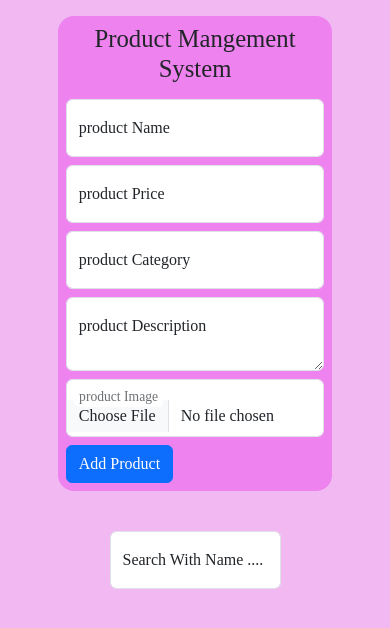
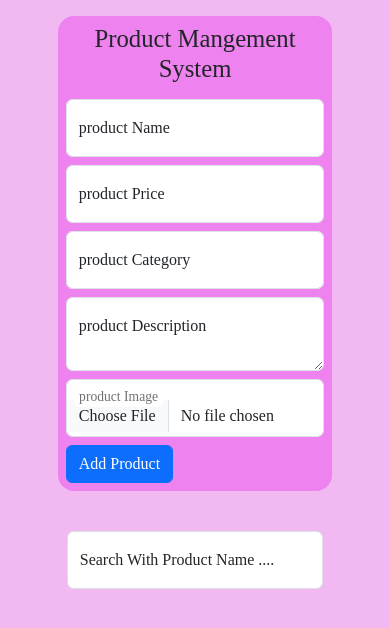
Before and after one commit to Abdulrahmaneltohamy/CRUD-SYSTEM, a plain HTML site: page index.html in a window 390 px wide. Drawn offline with Linux system fonts and the light colour scheme.

Commit message:
responsive M

```diff
--- a/index.html
+++ b/index.html
@@ -52,10 +52,10 @@
       </div>
     </div>
 
-    <div class="container py-4 w-50 m-auto">
-      <div class="form-floating">
+    <div class="container py-4 px-4">
+      <div class="form-floating w-75 m-auto">
         <input type="text" class="form-control" id="btnSearch" placeholder="btnSearch">
-        <label for="btnSearch">Search With Name ....</label>
+        <label for="btnSearch">Search With Product Name ....</label>
       </div>
     </div>
 
```
